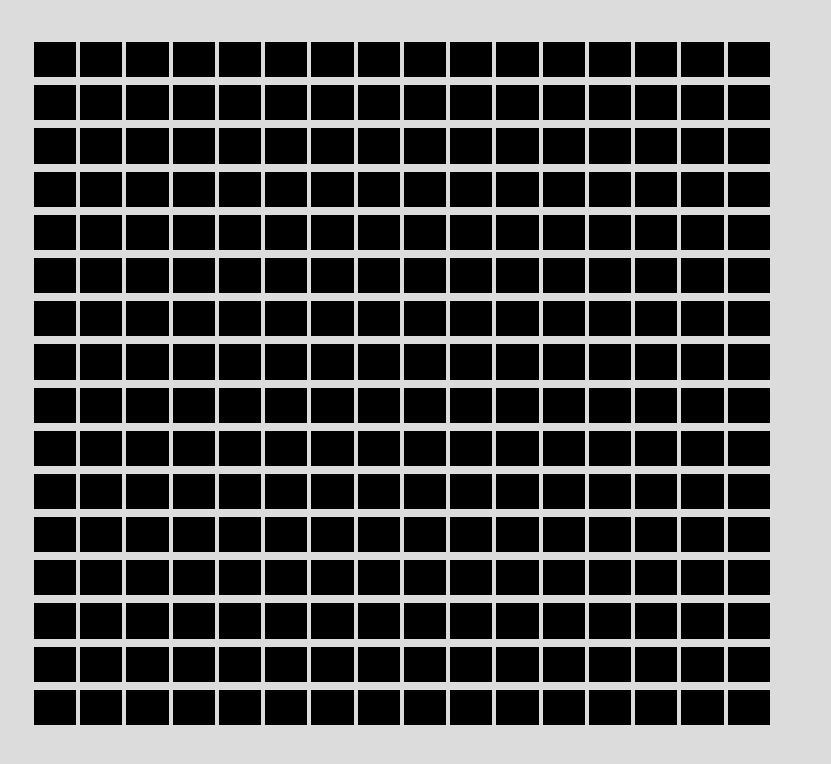
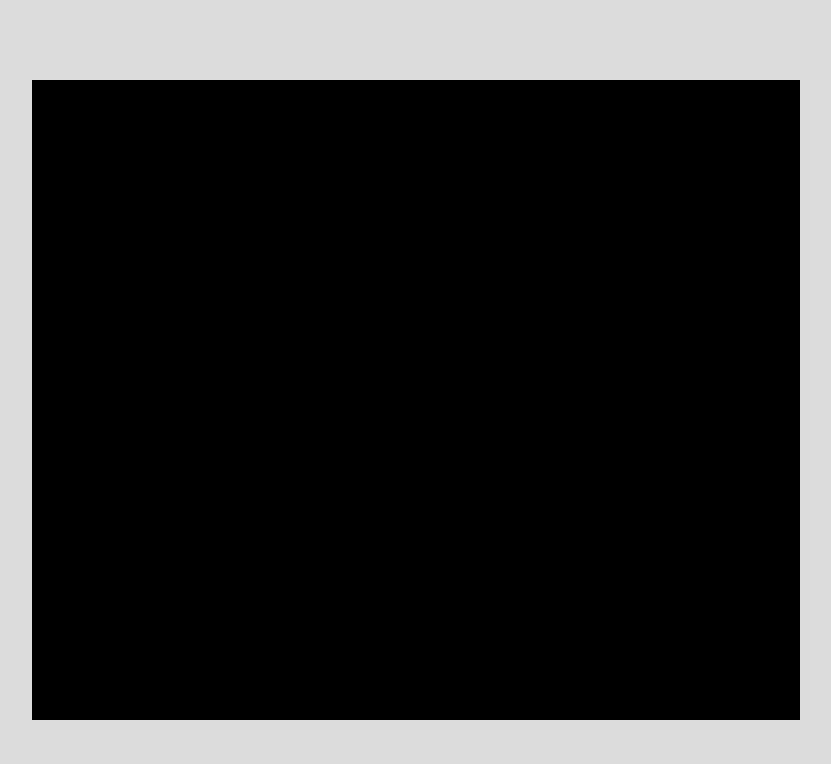
Before and after one commit to Jarship/masterSketch, a plain HTML site: page index.html in a window 1280 px wide. Shown: the whole page, without its empty margins (224-1055 px from the left). Drawn offline with nearby package versions, Linux system fonts and the light colour scheme.

Commit message:
Changed some ideas with the website.

```diff
--- a/Css/masterSketch.css
+++ b/Css/masterSketch.css
@@ -4,17 +4,24 @@ body{
 .container{
 	position:absolute;
 	left:20%;
-	top:5%;
+	top:10%;
 	height:80%;
 	width:60%;
 }
+div div{
+	background-color:#000;
+}
 .container > div{
-	height: 5.5%;
-	margin:2px 2px;
-	width: 5.5%;
-	background-color: #000;
+	margin:0;
+	padding:0;
+	border-top:0;
+	border-bottom:0;
 	display:inline-block;
+	vertical-align:top;
 }
-.highlight{
-	background-color: #6405ED;
+.highlighta{
+	background-color: #FFF;
 }
+div .selected{
+	background-color:#B00000;
+}
--- a/Js/masterSketch.js
+++ b/Js/masterSketch.js
@@ -1,19 +1,40 @@
-
+var w = window.innerWidth || document.documentElement.clientWidth || document.body.clientWidth;
+var h = window.innerHeight || document.documentElement.clientHeight || document.body.clientHeight;
+var conHeight = h * .8;
+var conWidth = w * .6;
 $(document).ready(function(){
 	$("body").append("<div class='container'></div>");
-	for(var x = 0; x < 16; x++)
-	{
-		for(var y = 0; y < 16; y++)
-		{
-			$(".container").append("<div></div>");
-		}
-	}
-	$(".container > div").hover(function(){
-		$(this).addClass("highlight");
+	var initial = 16;
+	create(initial);
+	var divs = $(".container > div");
+	divs.css({"height": "" + conHeight/initial + "px","width": "" + conWidth/initial + "px"});
+	divs.hover(function(){
+		$(this).addClass("highlighta");
 	},function(){
-		$(this).removeClass("highlight");
+		$(this).removeClass("highlighta");
+
+	});
+	divs.click(function(){
+		$(this).toggleClass("selected");
 	});
 
 
+});
 
-});
+
+
+function create(z)
+{
+	var count = new Array();
+	var num = 0;
+	for(var x = 0; x < z; x++)
+	{
+		for(var y = 0; y < z; y++)
+		{
+			$(".container").append("<div></div>")
+			/*count[num] = "<div></div>";*/
+			num++;
+		}
+	}
+	/*$(".container").append(count);*/
+}
```
